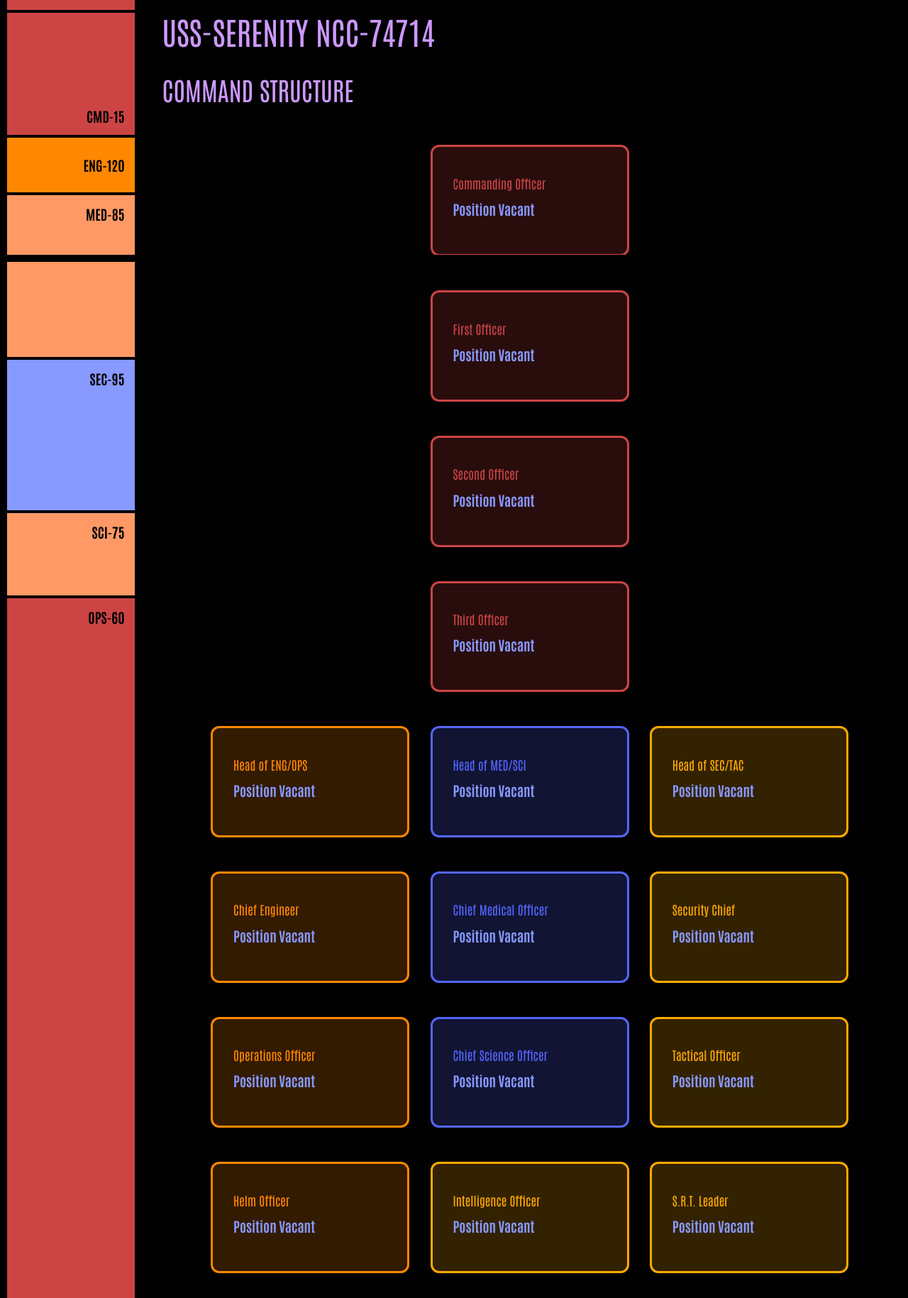
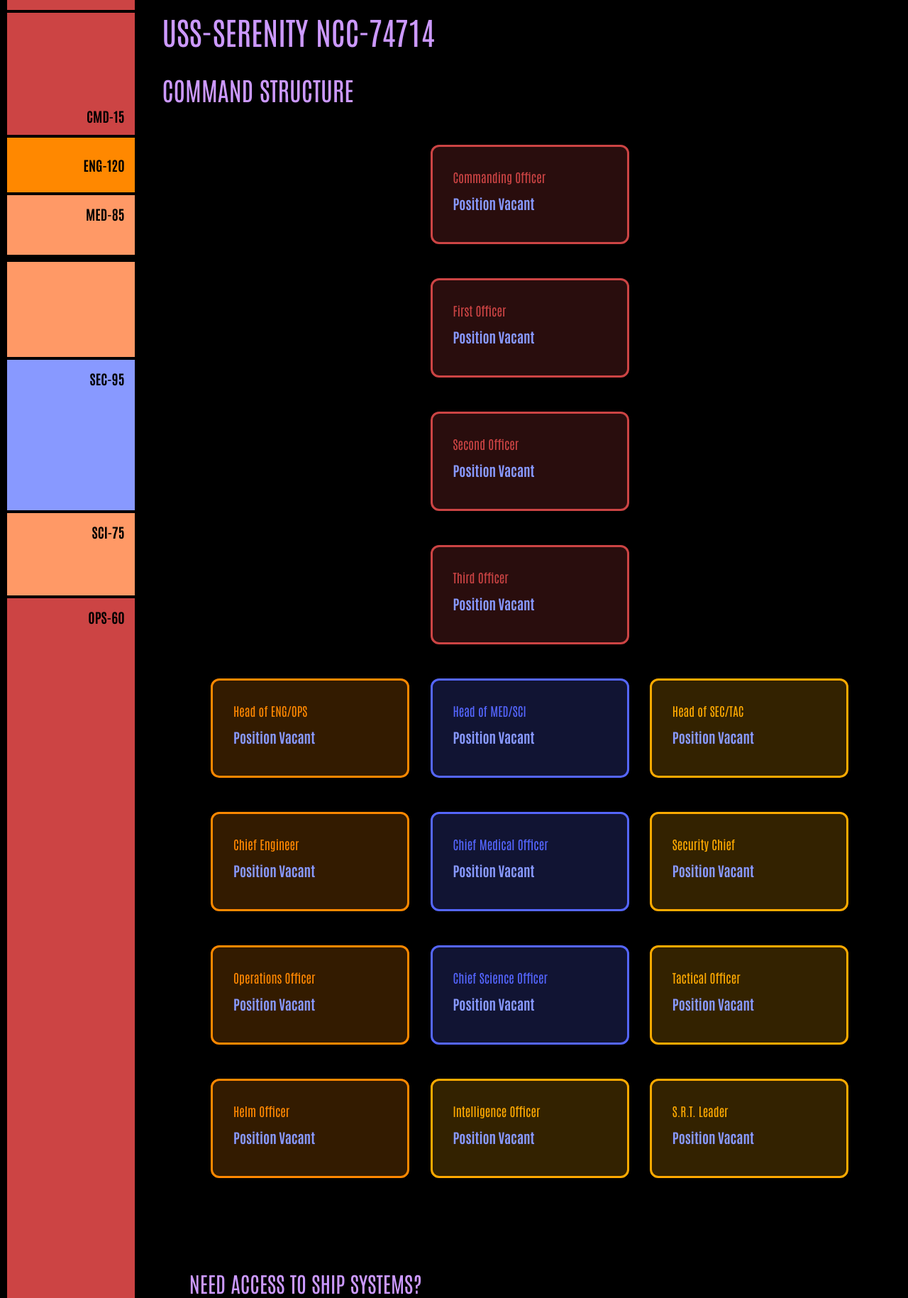
Before and after one commit to aidanpoe/uss-serenity1, a PHP site: page /pages/roster.php in a window 1280 px wide. Shown: the part 431-2260 px from the top of the page at 71% size. Run offline with PHP 8.4, Linux system fonts and the light colour scheme; data that the repository does not hold is empty.

Commit message:
Update roster.php

```diff
--- a/pages/roster.php
+++ b/pages/roster.php
@@ -245,11 +245,16 @@ $ranks = [
 			border-radius: 12px;
 			border: 3px solid;
 			text-align: justify;
-			min-height: 140px;
-			min-width: 280px;
+			height: 140px;
+			width: 280px;
 			flex: 0 0 auto;
 			position: relative;
 			box-shadow: 0 4px 8px rgba(0,0,0,0.3);
+			overflow: hidden;
+			word-wrap: break-word;
+			display: flex;
+			flex-direction: column;
+			justify-content: center;
 		}
 		.command-box { border-color: var(--red); background: rgba(204, 68, 68, 0.2); }
 		.eng-ops-box { border-color: var(--orange); background: rgba(255, 136, 0, 0.2); }
```
